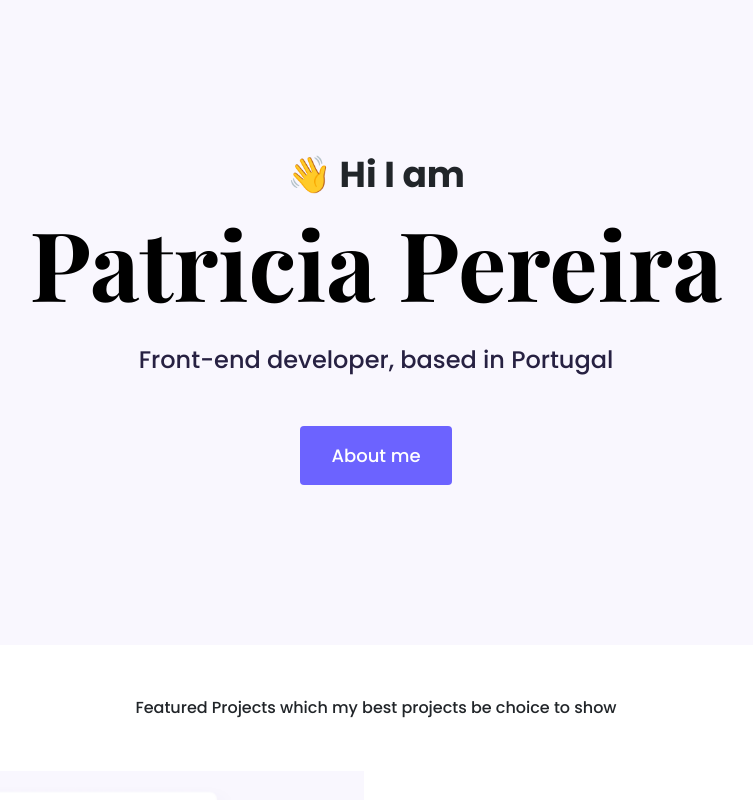
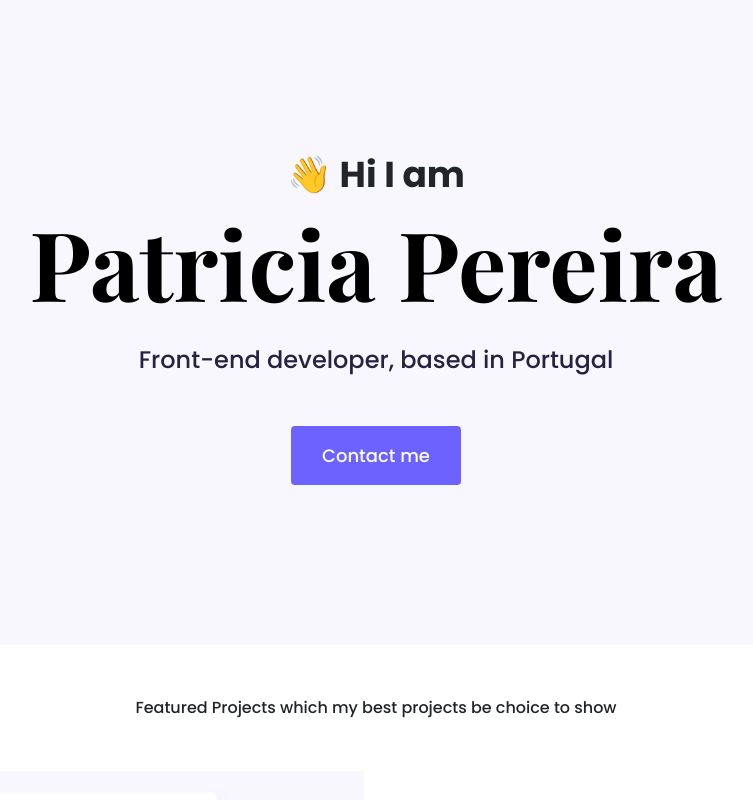
Before and after one commit to ajovicic019/project-portfolio-setup, a plain HTML site: page index.html in a window 1280 px wide. Shown: the top 800 px of the page, without its empty margins (264-1017 px from the left). Drawn offline with nearby package versions, Linux system fonts and the light colour scheme.

Commit message:
Corrected Contact button

```diff
--- a/index.html
+++ b/index.html
@@ -28,7 +28,7 @@
       <p>👋 Hi I am</p>
       <h1>Patricia Pereira</h1>
       <h2 class="mb-5">Front-end developer, based in Portugal</h2>
-      <div><a href="about.html" class="btn btn-branding">About me</a></div>
+      <div><a href="#" class="btn btn-branding">Contact me</a></div>
     </div>
     <p class="text-center m-5">
       Featured Projects which my best projects be choice to show
```
